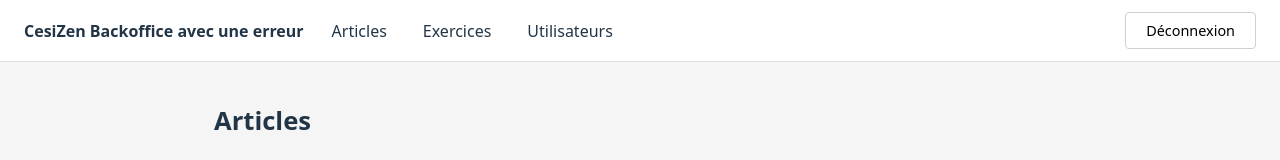
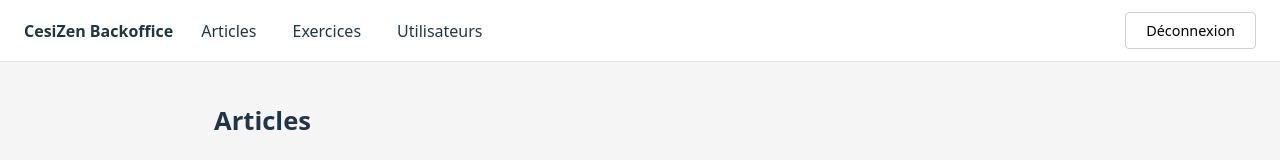
Before and after one commit to ThomasPeligryCesi/CesiZenWebApp, a React (Vite) app in the folder frontend/: page /articles in a window 1280 px wide. Shown: the top 160 px of the page. Built offline with nearby package versions, Linux system fonts and the light colour scheme; no server answers; sample sign-in values are in the browser's storage.

Commit message:
hotfix(header): delete title error in header

```diff
--- a/frontend/src/App.tsx
+++ b/frontend/src/App.tsx
@@ -10,7 +10,7 @@ import ResetPassword from './pages/ResetPassword';
 function Nav({ onLogout }: { onLogout: () => void }) {
   return (
     <nav>
-      <strong>CesiZen Backoffice avec une erreur</strong>
+      <strong>CesiZen Backoffice</strong>
       <Link to="/articles">Articles</Link>
       <Link to="/exercises">Exercices</Link>
       <Link to="/users">Utilisateurs</Link>
```
